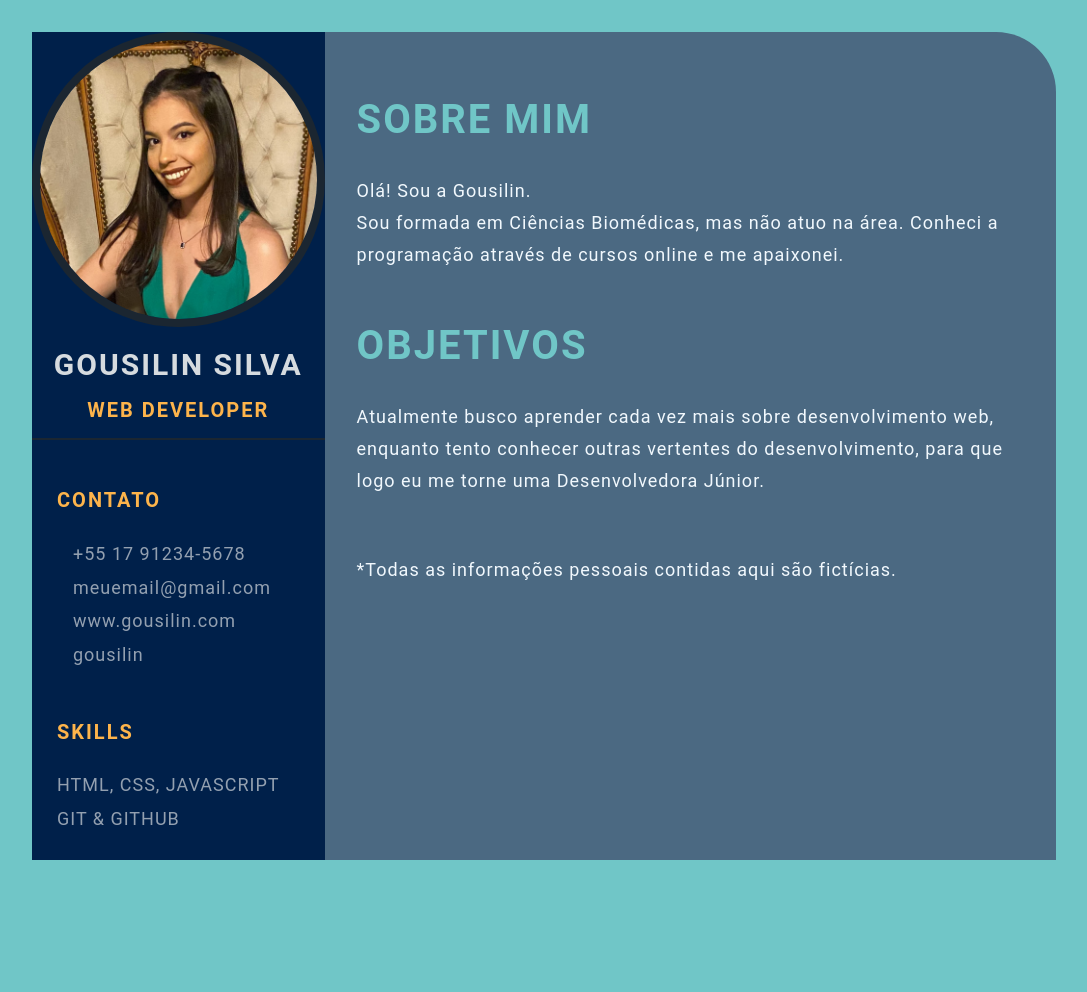
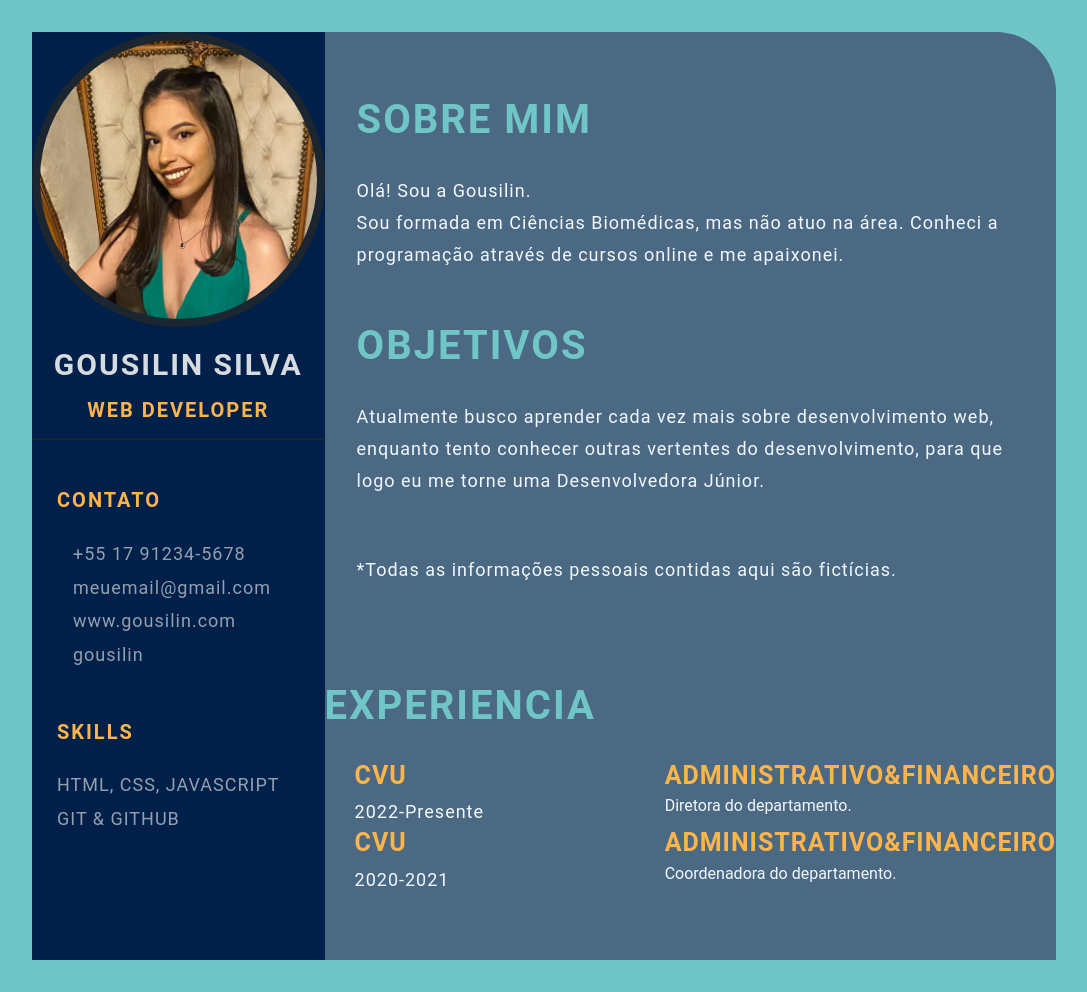
Before and after one commit to Gousilin/gousilin.github.io, a plain HTML site: page day03.html in a window 1280 px wide. Shown: the whole page, without its empty margins (96-1183 px from the left). Before the commit the page ends 892 px from the top, so only its background shows below. Drawn offline with Linux system fonts and the light colour scheme.

Commit message:
feature: add day 03 (#3)

```diff
--- a/day02.css
+++ b/day03.css
@@ -150,16 +150,22 @@ body {
     align-items: center;
     padding: 2rem 0;
     position: relative;
+
 }
 
 .gap {
     padding-bottom: 2rem;
 }
+
 .about-me-contents {
     font-size: 18px;
     letter-spacing: 1px;
     line-height: 2rem;
     color: #F1F8FD;
+}
+
+.experience-gap {
+    padding-left: 30px;
 }
 
 .experience-contents,
@@ -169,6 +175,7 @@ body {
     grid-template-columns: repeat(2, 1fr);
     padding-bottom: 2rem;
     color: #F1F8FD;
+    padding-left: 30px;
 }
 
 .exp-company-name,
--- a/day02.html
+++ b/day03.html
@@ -5,7 +5,7 @@
     <meta http-equiv="X-UA-Compatible" content="IE=edge">
     <meta name="viewport" content="width=device-width, initial-scale=1.0">
     <title>Gousilin Silva CV</title>
-    <link rel="stylesheet" href="day02.css">
+    <link rel="stylesheet" href="day03.css">
 
 </head>
 <body>
@@ -52,7 +52,27 @@
                         </p>
                     </section>
                 </div>
-
+                <section class="experience gap">
+                    <div class="right-title">Experiencia</div>
+                    <div class="experience-contents">
+                        <div class="exp-left">
+                            <p class="exp-company-name">CVU</p>
+                            <p class="exp-time-period">2022-Presente</p>
+                        </div>
+                        <div class="exp-right">
+                            <p class="exp-position">Administrativo&Financeiro</p>
+                            <p class="exp-description">Diretora do departamento.</p>
+                        </div>
+                        <div class="exp-left">
+                            <p class="exp-company-name">CVU</p>
+                            <p class="exp-time-period">2020-2021</p>
+                        </div>
+                        <div class="exp-right">
+                            <p class="exp-position">Administrativo&Financeiro</p>
+                            <p class="exp-description">Coordenadora do departamento.</p>
+                        </div>
+                    </div>
+                </section>
             </section>
 
     </main>
```
